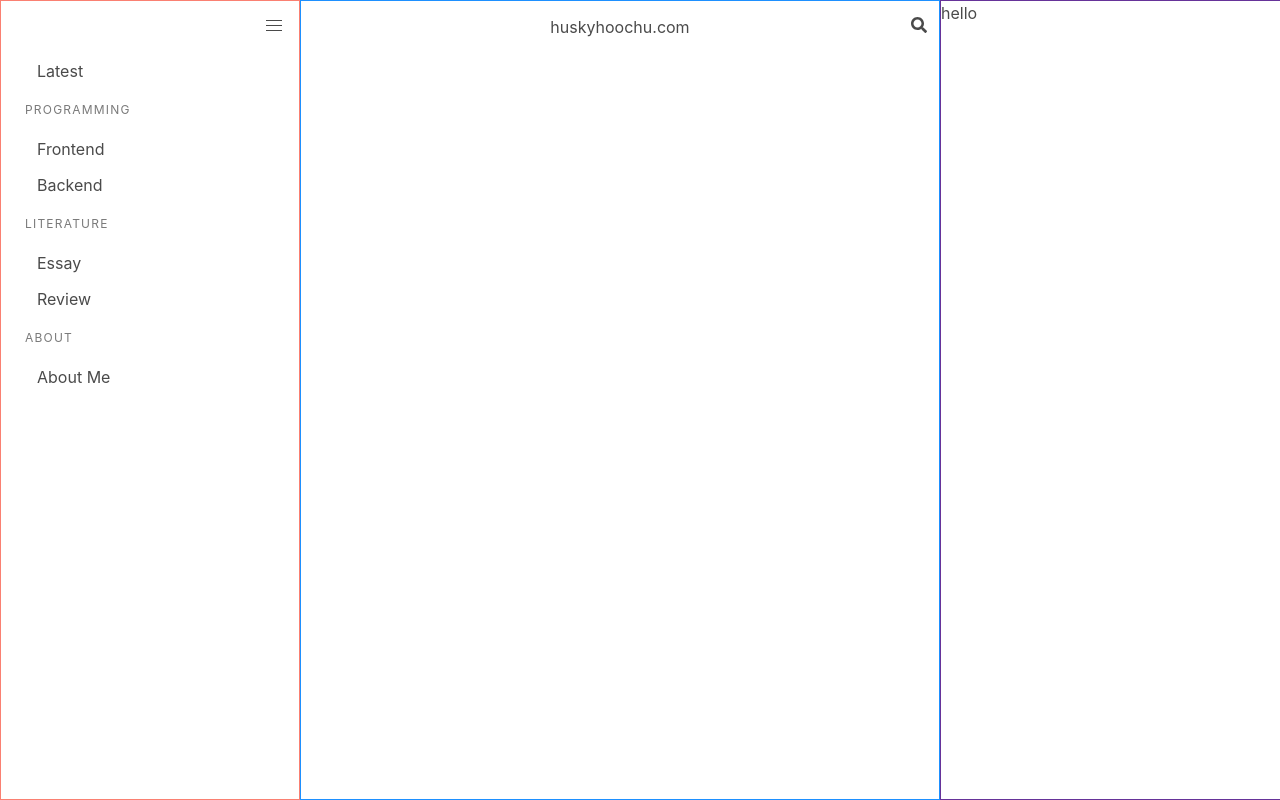
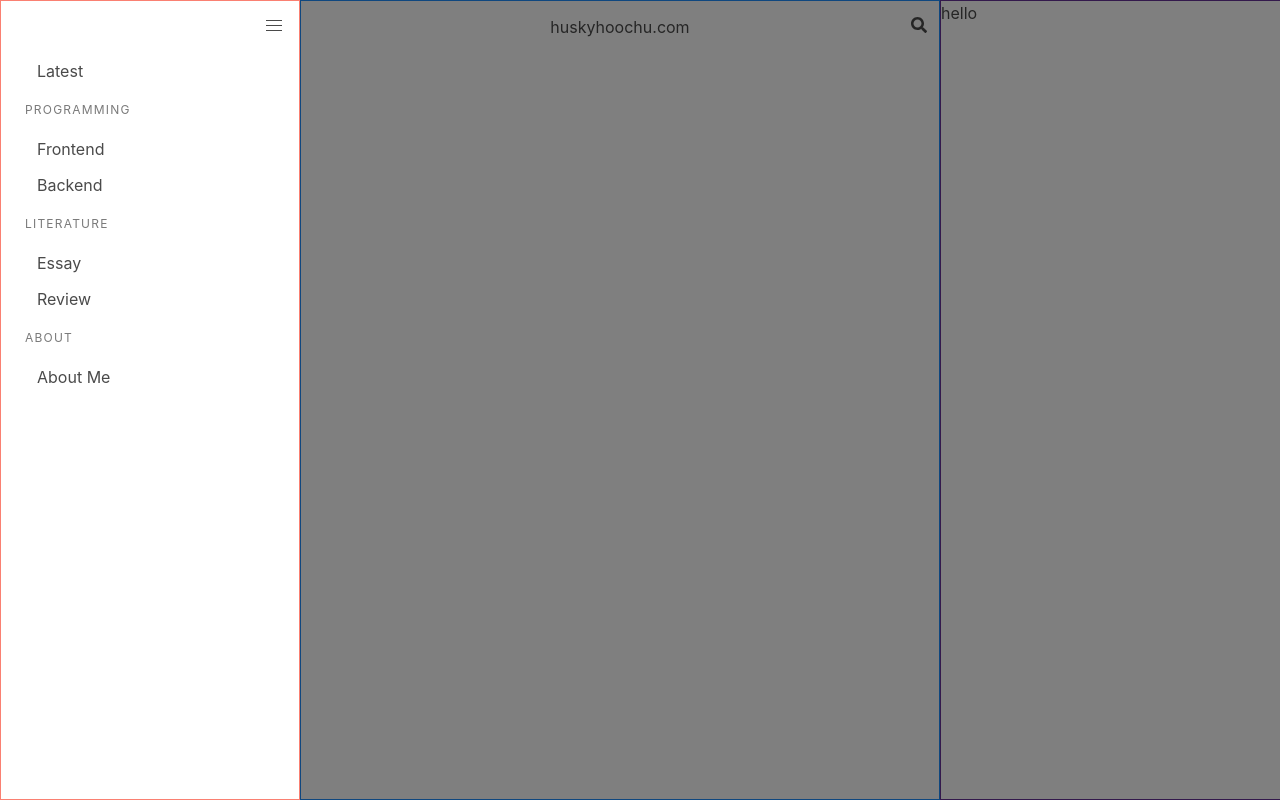
Before and after one commit to huskyhoochu/gatsby-husky-blog, a Gatsby app: page / in a window 1280 px wide. Both pictures are taken after a click on the button "menu". Built offline with nearby package versions, Linux system fonts and the light colour scheme.

Commit message:
grey-out 컴포넌트 생성 및 연결

```diff
--- /dev/null
+++ b/src/components/grey_out/GreyOut.css
@@ -0,0 +1,17 @@
+.slide #grey-out {
+  height: 100%;
+  opacity: 1.0;
+  background-color: rgba(0, 0, 0, 0.5);
+}
+
+#grey-out {
+  position: absolute;
+  top: 0;
+  left: 0;
+  z-index: 1000;
+  width: 100%;
+  height: 0;
+  opacity: 0.0;
+  background-color: transparent;
+  transition: background-color .5s cubic-bezier(0.5, -0.5, 0.3, 1.3);
+}
--- /dev/null
+++ b/src/components/grey_out/GreyOut.jsx
@@ -0,0 +1,9 @@
+import React from 'react';
+
+// CSS
+import './GreyOut.css';
+import { callSidebar } from '../header/Header';
+
+export default () => (
+  <div id="grey-out" onClick={() => callSidebar()} aria-hidden />
+);
--- a/src/components/layout/Layout.jsx
+++ b/src/components/layout/Layout.jsx
@@ -7,11 +7,13 @@ import './Layout.css';
 import SideMenu from '../side_menu/SideMenu';
 import LeftSection from '../left_section/LeftSection';
 import RightSection from '../right_section/RightSection';
+import GreyOut from '../grey_out/GreyOut';
 
 export default () => (
   <div id="canvas" className="columns is-desktop is-gapless">
     <SideMenu />
     <LeftSection />
     <RightSection />
+    <GreyOut />
   </div>
 );
```
